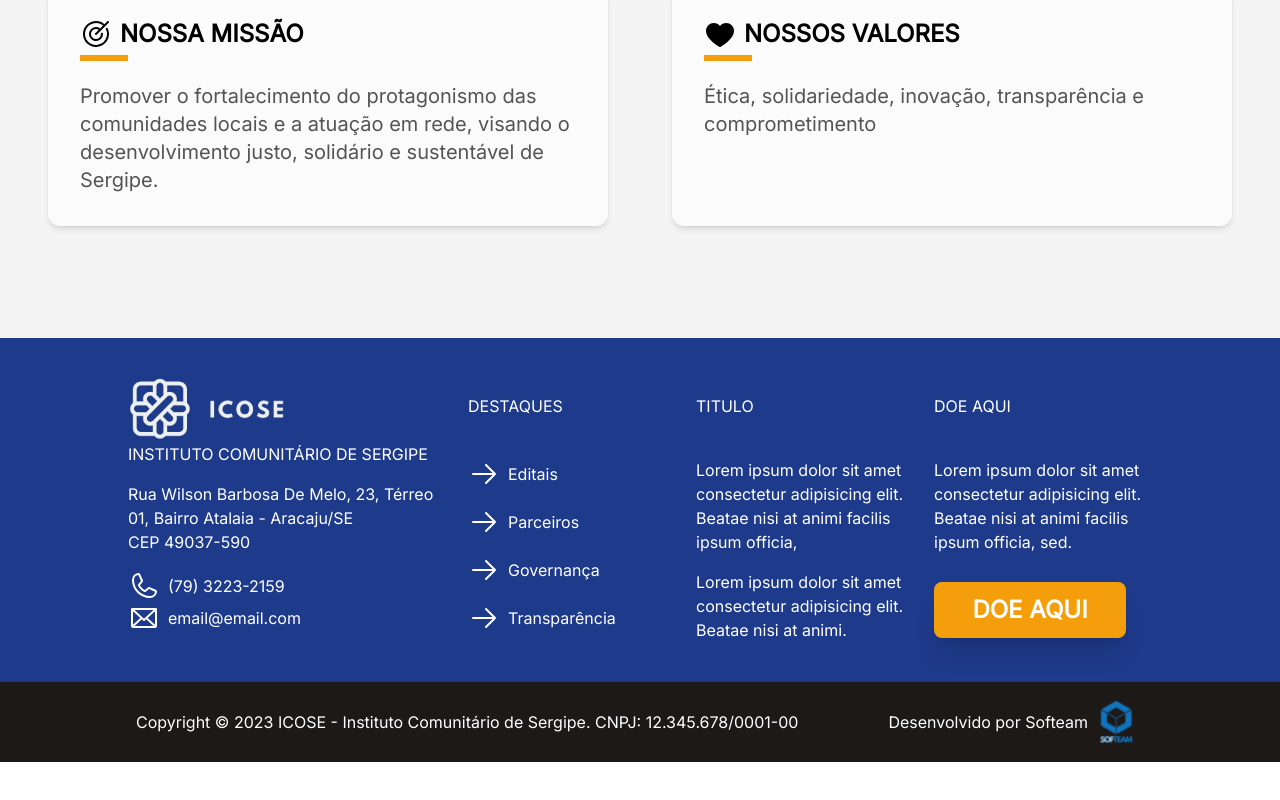
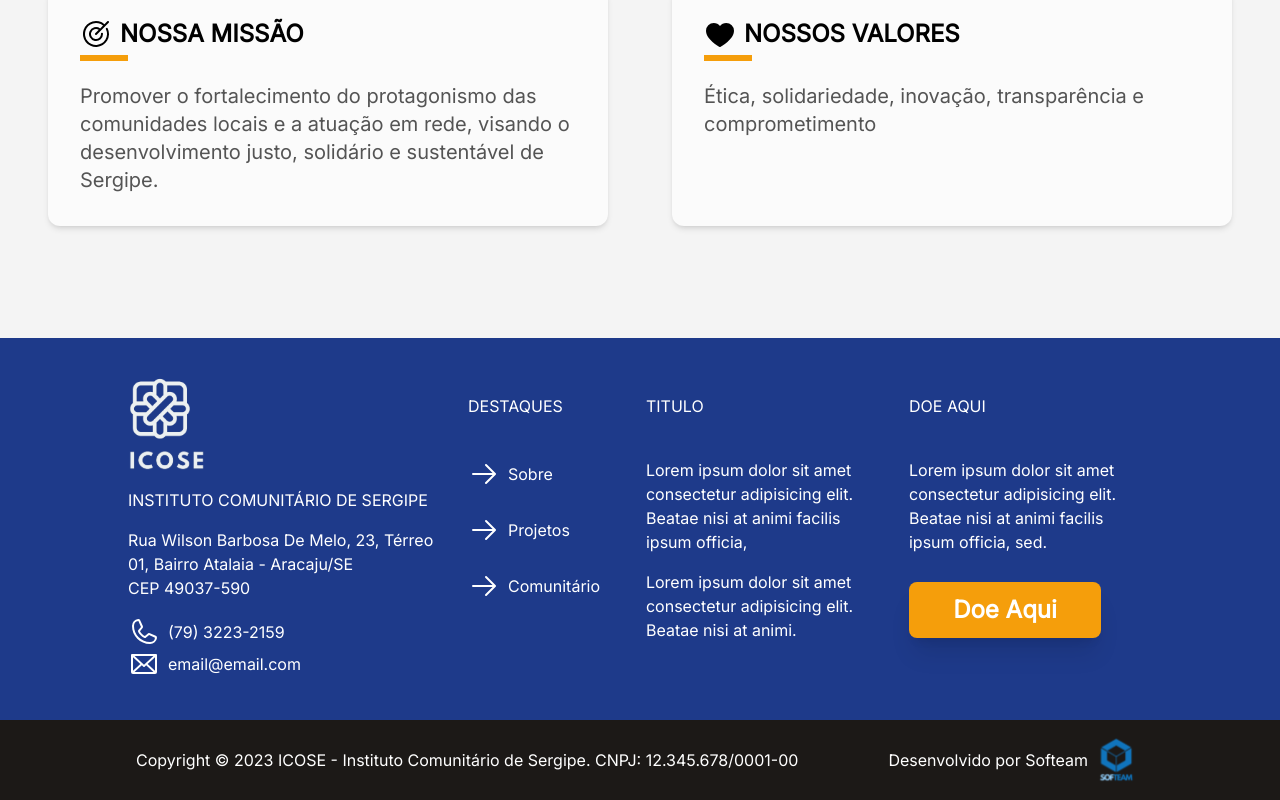
Before and after one commit to softeam-org/icose-web, a React (Vite) app: page / in a window 1280 px wide. Shown: the part 1042-1842 px from the top of the page. Before the commit the page ends 1804 px from the top, so only its background shows below. Built offline with nearby package versions, Linux system fonts and the light colour scheme.

Commit message:
Atualizando footer e adicionando links

```diff
--- a/src/components/Footer.jsx
+++ b/src/components/Footer.jsx
@@ -1,6 +1,7 @@
 import logoImage from "@/assets/LOGO-ICOSE.svg"
 import logoName from "@/assets/LOGO-ICOSE-NAME.svg"
 import logoSofteam from "@/assets/LOGO-SOFTEAM.svg"
+import { Link } from "react-router-dom";
 import { Envelope } from "@phosphor-icons/react";
 import { Phone } from "@phosphor-icons/react";
 import { ArrowRight } from "@phosphor-icons/react";
@@ -8,13 +9,15 @@ import { ArrowRight } from "@phosphor-icons/react";
 function Footer() {
   return (
     <footer className="bg-standard-blue">
-      <div className="flex md:flex-wrap mx-10 mb-10 justify-between content-center md:mx-20 xl:mx-32 flex-col md:flex-row xl:flex-nowrap gap-5">
+      <div className="flex md:flex-wrap mx-10 mb-10 justify-between content-center md:mx-20 xl:mx-32 flex-col md:flex-row lg:flex-nowrap xl:flex-nowrap gap-5">
         <div className="font-inter text-white w-auto md:w-80">
           <div className="flex mt-10 gap-4">
-            <img src={logoImage} alt="Logo Icose" className="h-20 xl:h-16" />
-            <img src={logoName} alt="nome Icose" />
+            <Link to="/">
+              <img src={logoImage} alt="Logo Icose" className="h-20 xl:h-16" />
+              <img src={logoName} alt="nome Icose" />
+            </Link>
           </div>
-          <h1 className="font-Montserrat text-white w-auto md:w-64 xl:w-80 text-xl xl:text-base">
+          <h1 className="font-Montserrat text-white mt-2 w-auto md:w-64 xl:w-80 text-xl xl:text-base">
             INSTITUTO COMUNITÁRIO DE SERGIPE
           </h1>
           <h3 className="mt-4 w-auto md:w-64 xl:w-80 text-lg xl:text-base">
@@ -30,28 +33,25 @@ function Footer() {
             <Envelope size={32} /> email@email.com
           </h2>
         </div>
-        <div className="font-inter text-white mt-7 md:mt-[10%] xl:mt-14 md:w-80 xl:w-52">
+        <div className="font-inter text-white mt-7 md:mt-14 xl:mt-14 md:w-80 xl:w-52">
           <h2>
             DESTAQUES
           </h2>
-          <div className="mt-7 md:w-80 xl:mt-10">
+          <div className="mt-7 xl:mt-10">
             <ul>
               <li className="flex items-center gap-2">
-                <ArrowRight size={32} />  Editais
+                <ArrowRight size={32} /> <Link to="/sobre">Sobre</Link>
               </li>
-              <li className="mt-4 flex items-center gap-2">
-                <ArrowRight size={32} />  Parceiros
+              <li className="mt-6 flex items-center gap-2">
+                <ArrowRight size={32} />  <Link to="/projetos">Projetos</Link>
               </li>
-              <li className="mt-4 flex items-center gap-2">
-                <ArrowRight size={32} />  Governança
-              </li>
-              <li className="mt-4 flex items-center gap-2">
-                <ArrowRight size={32} />  Transparência
+              <li className="mt-6 flex items-center gap-2">
+                <ArrowRight size={32} />  <Link to="/comunitario">Comunitário</Link>
               </li>
             </ul>
           </div>
         </div>
-        <div className="font-inter text-white mt-7 md:mt-[10%] xl:mt-14 md:w-80 w-72">
+        <div className="font-inter text-white mt-7 md:mt-14 xl:mt-14 md:w-80 w-72">
           <h2>TITULO</h2>
           <h3 className="Titulo mt-7 xl:mt-10">
             Lorem ipsum dolor sit amet consectetur adipisicing elit.
@@ -62,7 +62,7 @@ function Footer() {
             Beatae nisi at animi.
           </h3>
         </div>
-        <div className="font-inter text-white mt-7 md:mt-[10%] xl:mt-14 md:w-80 w-72">
+        <div className="font-inter text-white mt-7 md:mt-14 xl:mt-14 md:w-80 w-72">
           <h2>DOE AQUI</h2>
           <h3 className="Donation mmt-7 xl:mt-10">
             Lorem ipsum dolor sit amet consectetur adipisicing elit.
@@ -70,7 +70,7 @@ function Footer() {
             sed.
           </h3>
           <button className="rounded-lg bg-amber-500 h-14 w-48 shadow-xl mt-7 text-2xl font-bold">
-            DOE AQUI
+            <Link to="/doacao">Doe Aqui</Link>
           </button>
         </div>
       </div>
```
